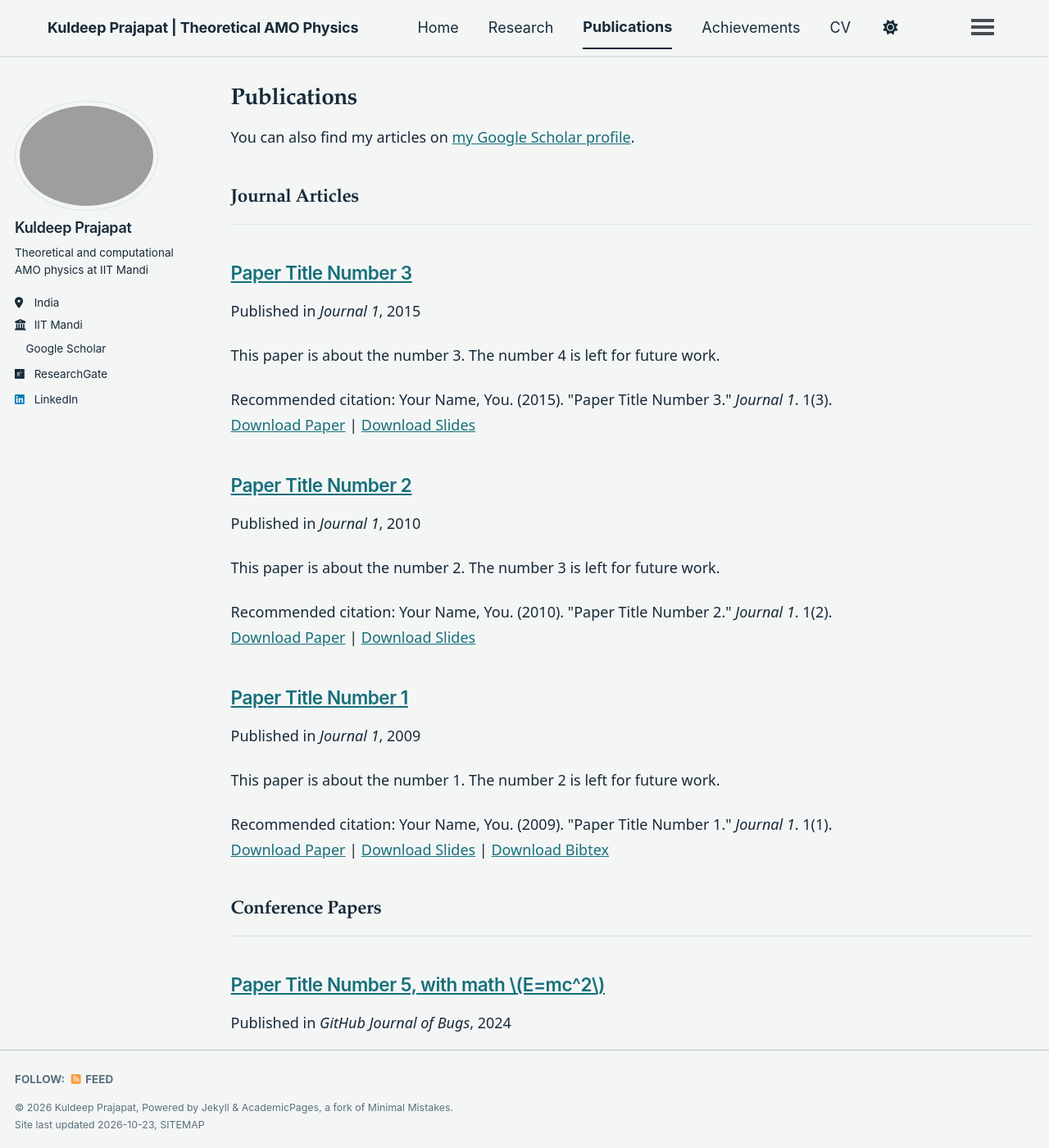
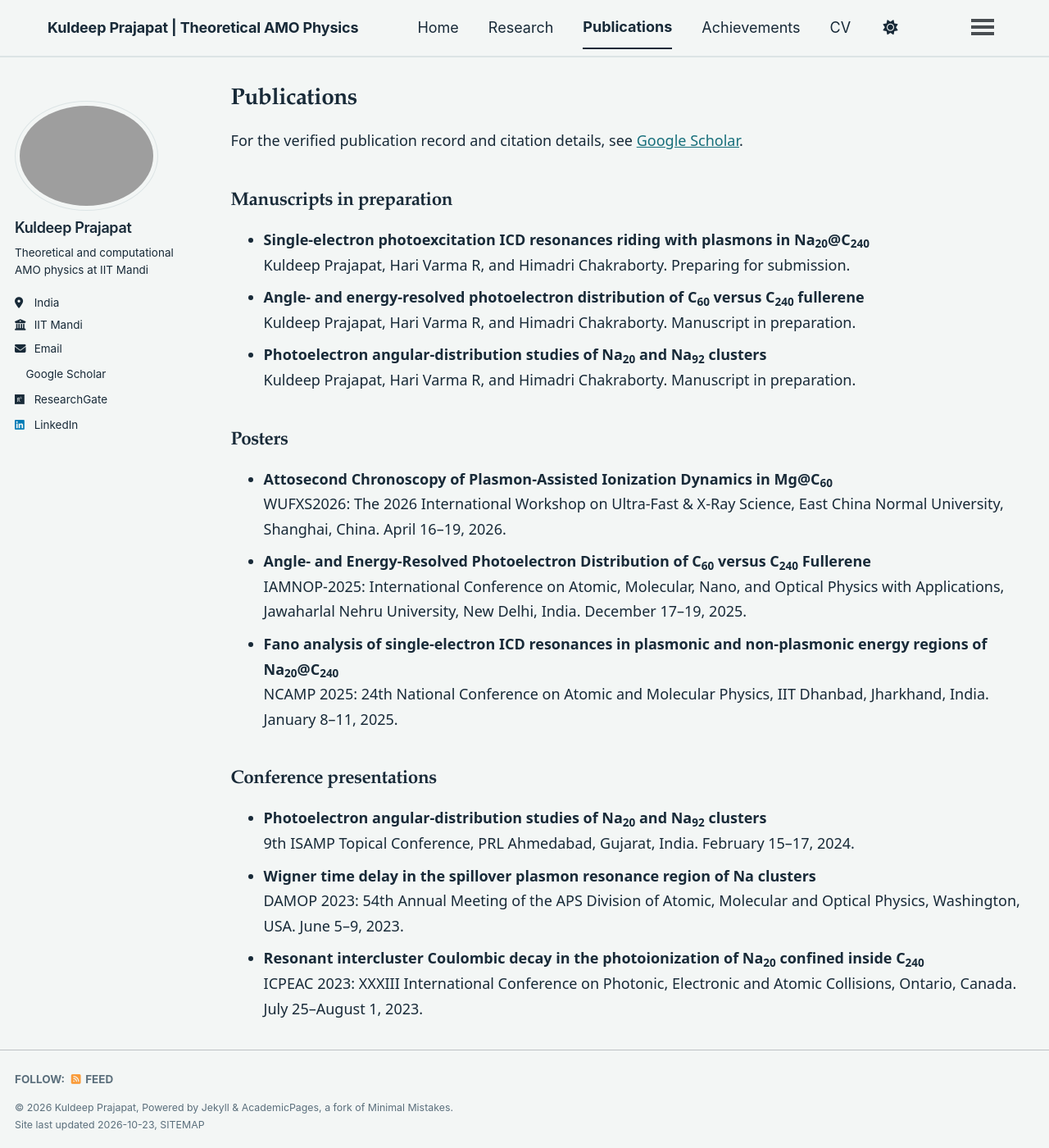
Before and after one commit to PRAJAPAT-KULDEEP/kuldeep-prajapat, a Jekyll site: the page built from _pages/publications.html, in a window 1280 px wide and 1400 px high. Shown: the whole window at 82% size. Built offline with Jekyll 4.4.1, drawn with Linux system fonts in a browser that asks for light colours; a style sheet for code colours, icons or effects is not loaded; some of the changed text lies outside the part shown.

Commit message:
Expand CV and replace publication placeholders

```diff
--- a/_config.yml
+++ b/_config.yml
@@ -35,7 +35,7 @@ author:
   location         : "India"
   employer         : "IIT Mandi"
   uri              : # URL
-  email            : #"none@example.org"
+  email            : "d22091@students.iitmandi.ac.in"
 
   # Academic websites
   academia         : # URL
--- a/_pages/publications.html
+++ b/_pages/publications.html
@@ -5,29 +5,34 @@ permalink: /publications/
 author_profile: true
 ---
 
-{% if site.author.googlescholar %}
-  <div class="wordwrap">You can also find my articles on <a href="{{site.author.googlescholar}}">my Google Scholar profile</a>.</div>
-{% endif %}
+<p class="wordwrap">For the verified publication record and citation details, see <a href="{{ site.author.googlescholar }}">Google Scholar</a>.</p>
 
-{% include base_path %}
+<h2>Manuscripts in preparation</h2>
+<ul>
+  <li><strong>Single-electron photoexcitation ICD resonances riding with plasmons in Na<sub>20</sub>@C<sub>240</sub></strong><br>
+  Kuldeep Prajapat, Hari Varma R, and Himadri Chakraborty. Preparing for submission.</li>
+  <li><strong>Angle- and energy-resolved photoelectron distribution of C<sub>60</sub> versus C<sub>240</sub> fullerene</strong><br>
+  Kuldeep Prajapat, Hari Varma R, and Himadri Chakraborty. Manuscript in preparation.</li>
+  <li><strong>Photoelectron angular-distribution studies of Na<sub>20</sub> and Na<sub>92</sub> clusters</strong><br>
+  Kuldeep Prajapat, Hari Varma R, and Himadri Chakraborty. Manuscript in preparation.</li>
+</ul>
 
-<!-- New style rendering if publication categories are defined -->
-{% if site.publication_category %}
-  {% for category in site.publication_category  %}
-    {% assign title_shown = false %}
-    {% for post in site.publications reversed %}
-      {% if post.category != category[0] %}
-        {% continue %}
-      {% endif %}
-      {% unless title_shown %}
-        <h2>{{ category[1].title }}</h2><hr />
-        {% assign title_shown = true %}
-      {% endunless %}
-      {% include archive-single.html %}
-    {% endfor %}
-  {% endfor %}
-{% else %}
-  {% for post in site.publications reversed %}
-    {% include archive-single.html %}
-  {% endfor %}
-{% endif %}
+<h2>Posters</h2>
+<ul>
+  <li><strong>Attosecond Chronoscopy of Plasmon-Assisted Ionization Dynamics in Mg@C<sub>60</sub></strong><br>
+  WUFXS2026: The 2026 International Workshop on Ultra-Fast &amp; X-Ray Science, East China Normal University, Shanghai, China. April 16–19, 2026.</li>
+  <li><strong>Angle- and Energy-Resolved Photoelectron Distribution of C<sub>60</sub> versus C<sub>240</sub> Fullerene</strong><br>
+  IAMNOP-2025: International Conference on Atomic, Molecular, Nano, and Optical Physics with Applications, Jawaharlal Nehru University, New Delhi, India. December 17–19, 2025.</li>
+  <li><strong>Fano analysis of single-electron ICD resonances in plasmonic and non-plasmonic energy regions of Na<sub>20</sub>@C<sub>240</sub></strong><br>
+  NCAMP 2025: 24th National Conference on Atomic and Molecular Physics, IIT Dhanbad, Jharkhand, India. January 8–11, 2025.</li>
+</ul>
+
+<h2>Conference presentations</h2>
+<ul>
+  <li><strong>Photoelectron angular-distribution studies of Na<sub>20</sub> and Na<sub>92</sub> clusters</strong><br>
+  9th ISAMP Topical Conference, PRL Ahmedabad, Gujarat, India. February 15–17, 2024.</li>
+  <li><strong>Wigner time delay in the spillover plasmon resonance region of Na clusters</strong><br>
+  DAMOP 2023: 54th Annual Meeting of the APS Division of Atomic, Molecular and Optical Physics, Washington, USA. June 5–9, 2023.</li>
+  <li><strong>Resonant intercluster Coulombic decay in the photoionization of Na<sub>20</sub> confined inside C<sub>240</sub></strong><br>
+  ICPEAC 2023: XXXIII International Conference on Photonic, Electronic and Atomic Collisions, Ontario, Canada. July 25–August 1, 2023.</li>
+</ul>
--- a/_publications/2009-10-01-paper-title-number-1.md
+++ /dev/null
@@ -1,14 +0,0 @@
----
-title: "Paper Title Number 1"
-collection: publications
-category: manuscripts
-permalink: /publication/2009-10-01-paper-title-number-1
-excerpt: 'This paper is about the number 1. The number 2 is left for future work.'
-date: 2009-10-01
-venue: 'Journal 1'
-slidesurl: 'https://academicpages.github.io/files/slides1.pdf'
-paperurl: 'https://academicpages.github.io/files/paper1.pdf'
-bibtexurl: 'https://academicpages.github.io/files/bibtex1.bib'
-citation: 'Your Name, You. (2009). &quot;Paper Title Number 1.&quot; <i>Journal 1</i>. 1(1).'
----
-The contents above will be part of a list of publications, if the user clicks the link for the publication than the contents of section will be rendered as a full page, allowing you to provide more information about the paper for the reader. When publications are displayed as a single page, the contents of the above "citation" field will automatically be included below this section in a smaller font.
--- a/_publications/2010-10-01-paper-title-number-2.md
+++ /dev/null
@@ -1,14 +0,0 @@
----
-title: "Paper Title Number 2"
-collection: publications
-category: manuscripts
-permalink: /publication/2010-10-01-paper-title-number-2
-excerpt: 'This paper is about the number 2. The number 3 is left for future work.'
-date: 2010-10-01
-venue: 'Journal 1'
-slidesurl: 'https://academicpages.github.io/files/slides2.pdf'
-paperurl: 'https://academicpages.github.io/files/paper2.pdf'
-citation: 'Your Name, You. (2010). &quot;Paper Title Number 2.&quot; <i>Journal 1</i>. 1(2).'
----
-
-The contents above will be part of a list of publications, if the user clicks the link for the publication than the contents of section will be rendered as a full page, allowing you to provide more information about the paper for the reader. When publications are displayed as a single page, the contents of the above "citation" field will automatically be included below this section in a smaller font.
--- a/_publications/2015-10-01-paper-title-number-3.md
+++ /dev/null
@@ -1,14 +0,0 @@
----
-title: "Paper Title Number 3"
-collection: publications
-category: manuscripts
-permalink: /publication/2015-10-01-paper-title-number-3
-excerpt: 'This paper is about the number 3. The number 4 is left for future work.'
-date: 2015-10-01
-venue: 'Journal 1'
-slidesurl: 'https://academicpages.github.io/files/slides3.pdf'
-paperurl: 'https://academicpages.github.io/files/paper3.pdf'
-citation: 'Your Name, You. (2015). &quot;Paper Title Number 3.&quot; <i>Journal 1</i>. 1(3).'
----
-
-The contents above will be part of a list of publications, if the user clicks the link for the publication than the contents of section will be rendered as a full page, allowing you to provide more information about the paper for the reader. When publications are displayed as a single page, the contents of the above "citation" field will automatically be included below this section in a smaller font.
--- a/_publications/2024-02-17-paper-title-number-4.md
+++ /dev/null
@@ -1,13 +0,0 @@
----
-title: "Paper Title Number 4"
-collection: publications
-category: conferences
-permalink: /publication/2024-02-17-paper-title-number-4
-excerpt: 'This paper is about fixing template issue #693.'
-date: 2024-02-17
-venue: 'GitHub Journal of Bugs'
-paperurl: 'https://academicpages.github.io/files/paper3.pdf'
-citation: 'Your Name, You. (2024). &quot;Paper Title Number 3.&quot; <i>GitHub Journal of Bugs</i>. 1(3).'
----
-
-The contents above will be part of a list of publications, if the user clicks the link for the publication than the contents of section will be rendered as a full page, allowing you to provide more information about the paper for the reader. When publications are displayed as a single page, the contents of the above "citation" field will automatically be included below this section in a smaller font.
--- a/_publications/2025-06-08-paper-title-number-5.md
+++ /dev/null
@@ -1,13 +0,0 @@
----
-title: "Paper Title Number 5, with math $$E=mc^2$$"
-collection: publications
-category: conferences
-permalink: /publication/2025-06-08-paper-title-number-5
-excerpt: 'This paper is about a famous math equation, $$E=mc^2$$'
-date: 2024-02-17
-venue: 'GitHub Journal of Bugs'
-paperurl: 'https://academicpages.github.io/files/paper3.pdf'
-citation: 'Your Name, You. (2024). &quot;Paper Title Number 3.&quot; <i>GitHub Journal of Bugs</i>. 1(3).'
----
-
-Using [MathJax](https://www.mathjax.org/) in the description is supported - $$E=mc^2$$ - however, the use must be mindful that the default delimiters are `$$...$$` and `\\[...\\]` which differs from the `$...$` that is typically expected.
```
Also changed, not shown: _pages/cv.md (+74 -5 lines).
